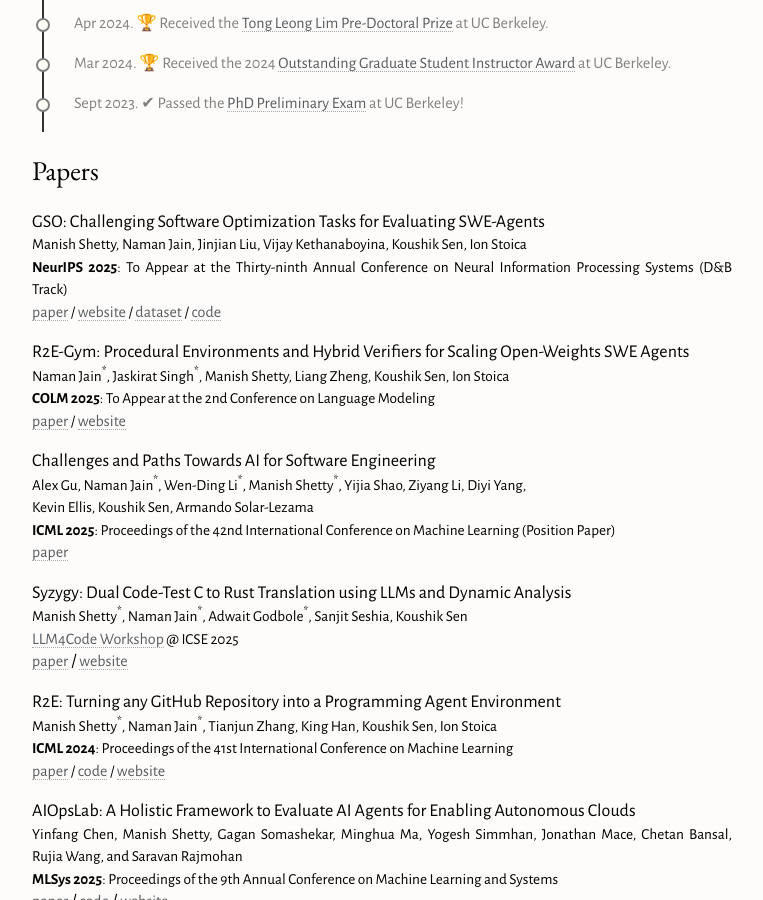
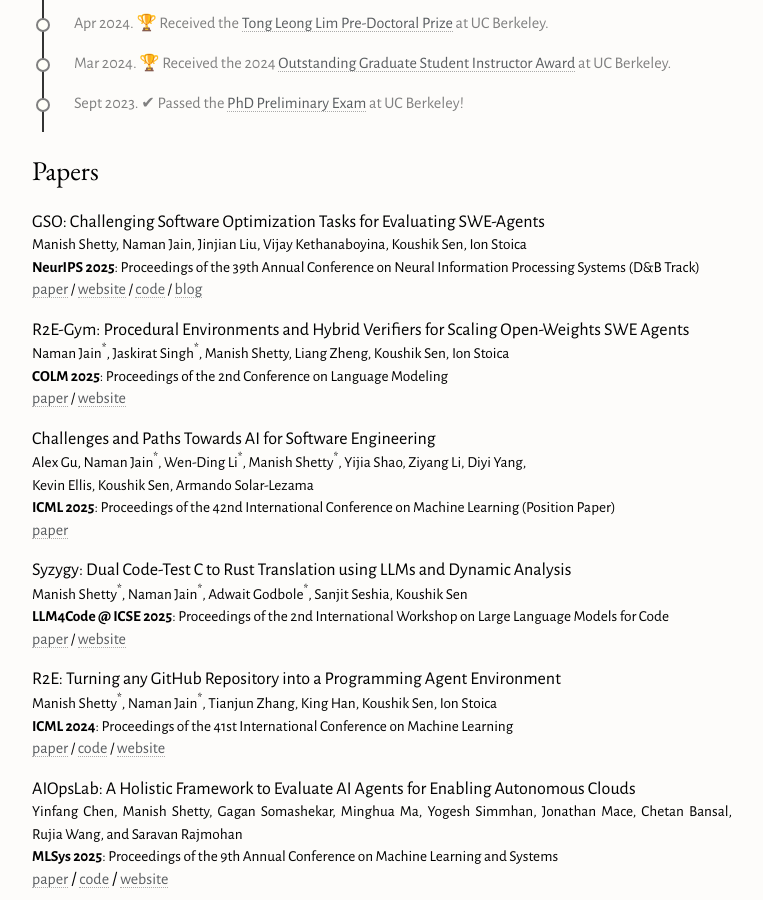
Before and after one commit to manishshettym/manishshettym.github.io, a Jekyll site: the page built from index.md, in a window 1280 px wide and 900 px high, scrolled down 489 px. Shown: the whole window, without its empty margins (258-1021 px from the left). Built offline with Jekyll 4.4.1, drawn with Linux system fonts in a browser that asks for light colours.

Commit message:
minor: publication details and links in pubs.md

```diff
--- a/_includes/pubs.md
+++ b/_includes/pubs.md
@@ -1,17 +1,17 @@
 <span class="pubtitle">GSO: Challenging Software Optimization Tasks for Evaluating SWE-Agents</span><br>
 <span style="font-size:85%">
 Manish Shetty, Naman Jain, Jinjian Liu, Vijay Kethanaboyina, Koushik Sen, Ion Stoica<br>
-**NeurIPS 2025**: To Appear at the Thirty-ninth Annual Conference on Neural Information Processing Systems (D&B Track)<br>
+**NeurIPS 2025**: Proceedings of the 39th Annual Conference on Neural Information Processing Systems (D&B Track)<br>
 <a href="https://arxiv.org/abs/2505.23671">paper</a> /
 <a href="https://gso-bench.github.io/">website</a> /
-<a href="https://huggingface.co/datasets/gso-bench/gso">dataset</a> /
-<a href="https://github.com/gso-bench/gso">code</a>
+<a href="https://github.com/gso-bench/gso">code</a> /
+<a href="https://gso-blog.notion.site">blog</a>
 
 
 <span class="pubtitle">R2E-Gym: Procedural Environments and Hybrid Verifiers for Scaling Open-Weights SWE Agents</span><br>
 <span style="font-size:85%">
 Naman Jain<sup>*</sup>, Jaskirat Singh<sup>*</sup>, Manish Shetty, Liang Zheng, Koushik Sen, Ion Stoica<br>
-**COLM 2025**: To Appear at the 2nd Conference on Language Modeling<br>
+**COLM 2025**: Proceedings of the 2nd Conference on Language Modeling<br>
 <a href="https://arxiv.org/abs/2504.07164">paper</a> /
 <a href="https://r2e-gym.github.io/">website</a>
 
@@ -28,7 +28,7 @@
 <span style="font-size:85%">
 Manish Shetty<sup>*</sup>, Naman Jain<sup>*</sup>, Adwait Godbole<sup>*</sup>,
 Sanjit Seshia, Koushik Sen<br>
-[LLM4Code Workshop](https://llm4code.github.io/) @ ICSE 2025  </span> <br>
+**LLM4Code @ ICSE 2025**: Proceedings of the 2nd International Workshop on Large Language Models for Code <br>
 <a href="https://syzygy-project.github.io/assets/paper.pdf">paper</a> /
 <a href="https://syzygy-project.github.io/">website</a>
 
```
